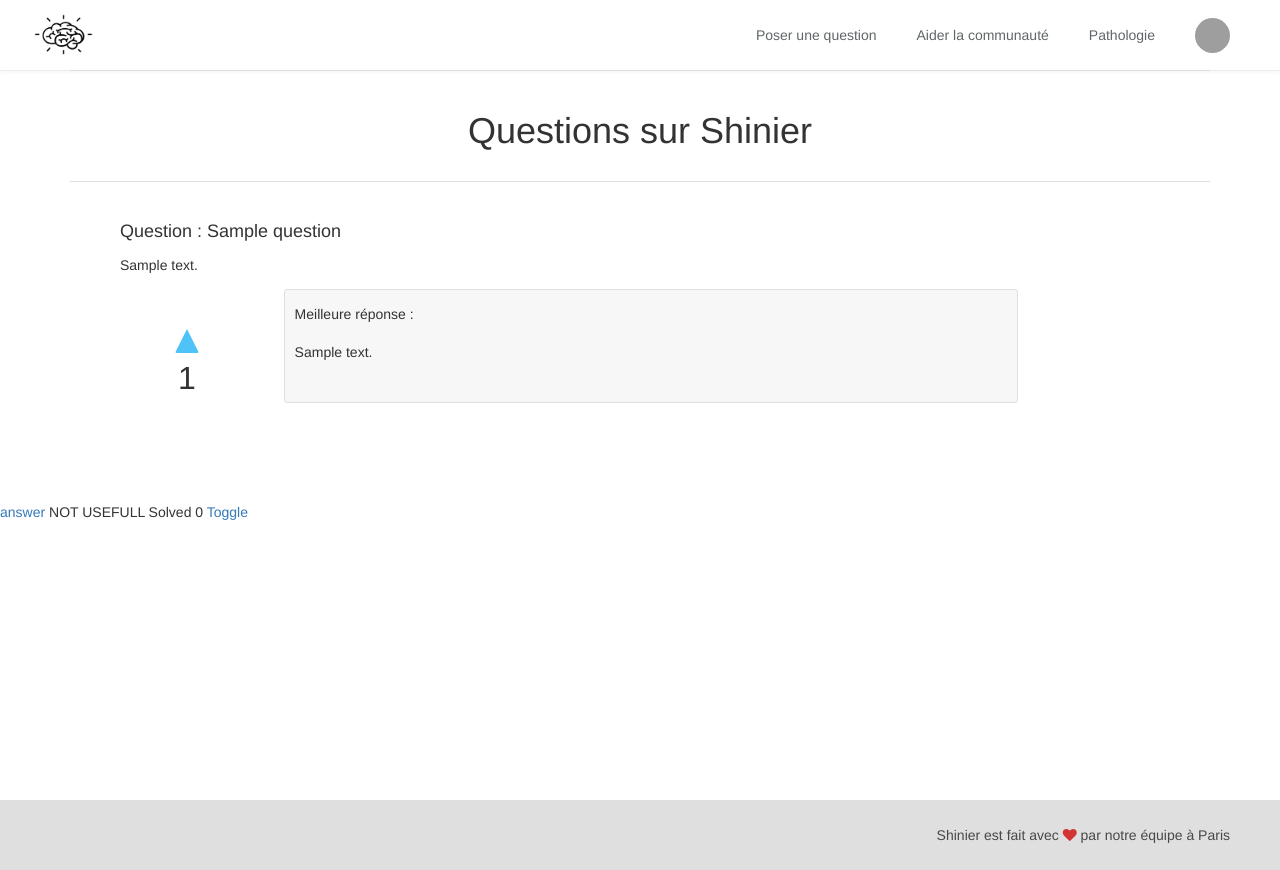
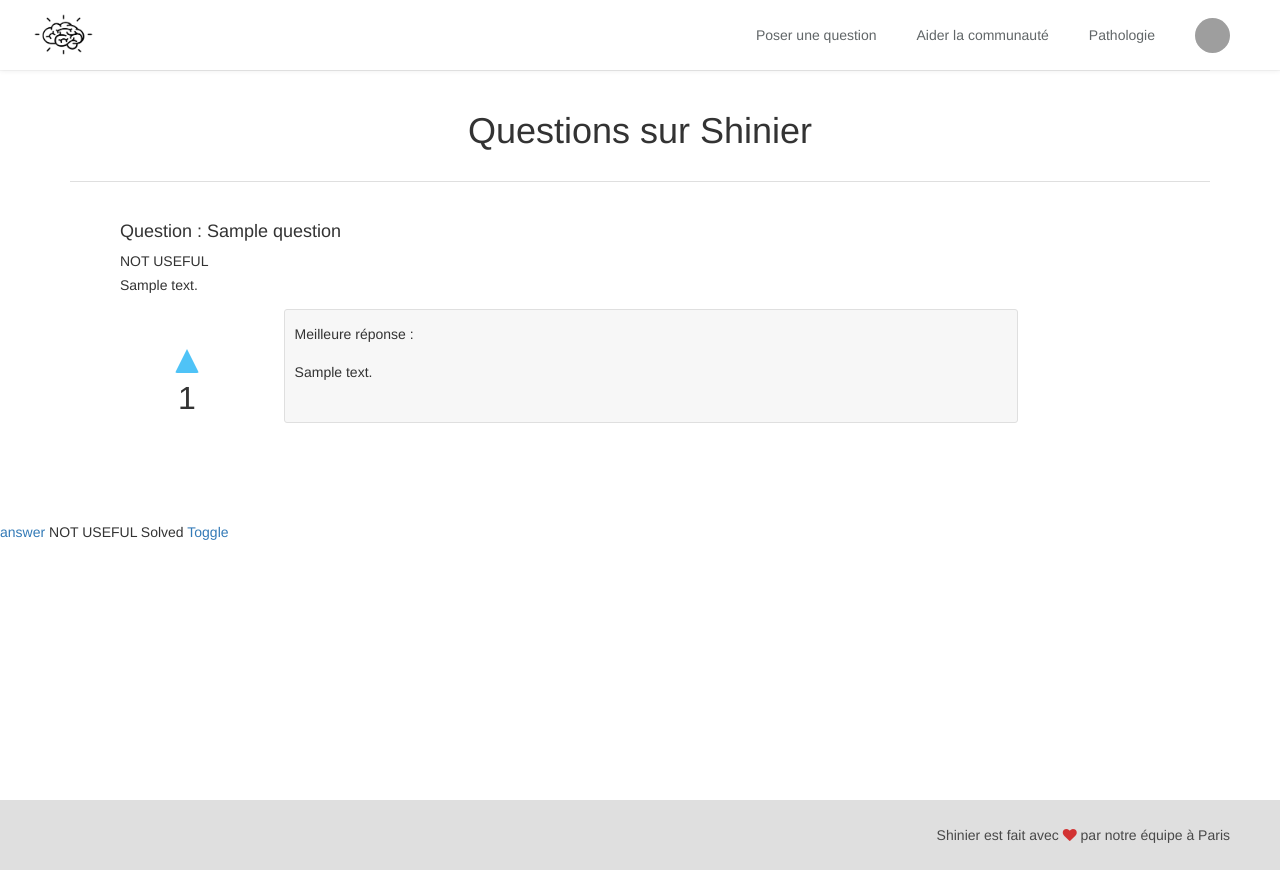
Before and after one commit to JeFaisLeCafe/shinier, a Rails app: page /questions/1 in a window 1280 px wide. Run offline with Rails 7, Linux system fonts and the light colour scheme; a user stored in the database is signed in; tables that the repository leaves empty hold one stand-in row (values such as "Sample post"); style sheets or scripts are compiled from the project's sources; parts of the project's set-up code (start-up, migrations or seed data) failed here and were passed over; some libraries are stand-ins or nearby versions; grey boxes are pictures that could not be loaded.

Commit message:
some comments

```diff
--- a/app/models/question.rb
+++ b/app/models/question.rb
@@ -11,7 +11,9 @@ class Question < ApplicationRecord
   acts_as_votable
 
 # if we have more than 0 upvotes in the answers of the question, it will mark as useful
-
+# je pars du principe que lon ne peut pas useful une question
+# une question est useful si les reponses sont useful
+# apres on peut imaginer un truc qui serait un indice de demande de reponse, my 2 cents
 
   def number_votes
    answers = []
@@ -22,7 +24,7 @@ class Question < ApplicationRecord
   end
 
   def useful?
-    if number_votes > 0
+    if number_votes > 0 # il faudra changer le 0 cest juste pour que le test soit plus easy
       return true
     else
       return false
--- a/app/views/questions/show.html.erb
+++ b/app/views/questions/show.html.erb
@@ -17,6 +17,11 @@
             <div class="question-short">
               <div class="question-title">
                 <h4>Question : <%= @question.title %></h4>
+                <% if @question.useful? %>
+                  <%= "USEFUL" %>
+                <% else %>
+                  <%= "NOT USEFUL" %>
+                <% end %>
               </div>
               <div class="question-preview">
                 <p><%= @question.body %></p>
@@ -48,7 +53,6 @@
       </div>
     </div>
   </div>
-
 </div>
 
 
@@ -56,9 +60,9 @@
 <%= link_to "answer", new_question_answer_path(@question) %>
 
 <% if @question.useful? %>
-  <%= "USEFULL" %>
+  <%= "USEFUL" %>
 <% else %>
-  <%= "NOT USEFULL" %>
+  <%= "NOT USEFUL" %>
 <% end %>
 
 <% if @question.answered == false %>
@@ -67,7 +71,4 @@
   <%= "Solved" %>
 <% end %>
 
-<%= @question.get_upvotes.size %>
-
-
 <%= link_to 'Toggle', question_toggle_path(@question) %>
```
